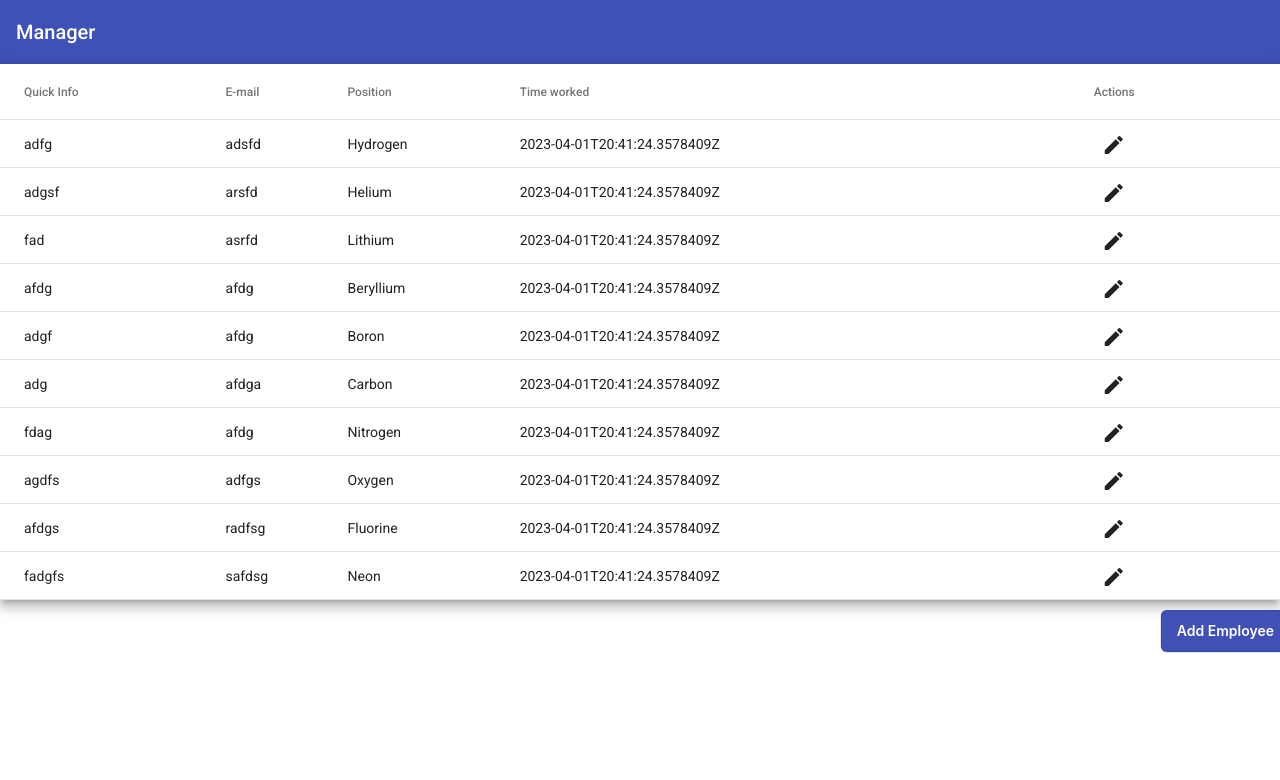
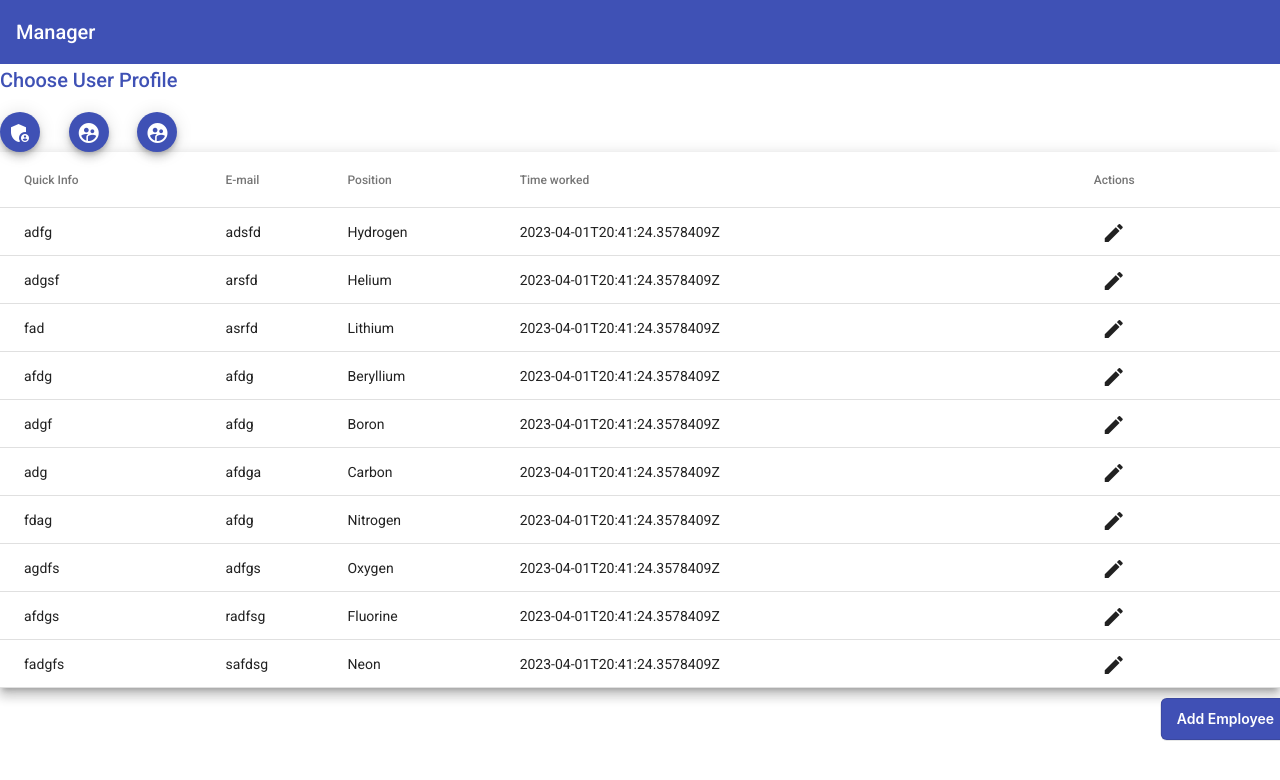
Before and after one commit to NeluDragan/employee, an Angular app: page /employees in a window 1280 px wide. Shown: the top 780 px of the page. Built offline with nearby package versions, Linux system fonts and the light colour scheme.

Commit message:
added 3 buttons, no ts

```diff
--- a/src/app/app-routing.module.ts
+++ b/src/app/app-routing.module.ts
@@ -1,6 +1,7 @@
 import { NgModule } from '@angular/core'
 import { RouterModule, Routes } from '@angular/router'
 import { EmployeesComponent } from './components/employees/employees.component'
+
 
 const routes: Routes = [
   {
--- a/src/app/app.component.html
+++ b/src/app/app.component.html
@@ -1,3 +1,3 @@
 <mat-toolbar color="primary">Manager</mat-toolbar>
-
+<app-login></app-login>
 <router-outlet></router-outlet>
--- /dev/null
+++ b/src/app/components/login/login.component.html
@@ -0,0 +1,25 @@
+<mat-card-title class="login-card">
+	<section>
+<h2>Choose User Profile</h2>
+
+<div class="button-row">
+<div class="flex-container">
+	<div class="button-container">
+        <button mat-mini-fab color="primary" aria-label="Example icon button with a menu icon">
+          <mat-icon>admin_panel_settings</mat-icon>
+        </button>
+      </div>
+      <div class="button-container">
+        <button mat-mini-fab color="primary" aria-label="Example icon button with a menu icon">
+          <mat-icon>supervised_user_circle</mat-icon>
+        </button>
+      </div>
+      <div class="button-container">
+        <button mat-mini-fab color="primary" aria-label="Example icon button with a menu icon">
+          <mat-icon>supervised_user_circle</mat-icon>
+        </button>
+      </div>
+</div>
+</div>
+</section>
+</mat-card-title>
--- /dev/null
+++ b/src/app/components/login/login.component.scss
@@ -0,0 +1,25 @@
+.flex-container{
+	display: flex;
+  justify-content: space-between;
+  flex-wrap: wrap;
+}
+
+button-row {
+  display: table-cell;
+  max-width: 600px;
+}
+
+.button-container {
+  display: flex;
+  justify-content: center;
+
+}
+
+section {
+  display: table;
+  color: rgba(63,81,181,255);
+}
+
+.login-card{
+	stroke: 2px;
+}
--- /dev/null
+++ b/src/app/components/login/login.component.ts
@@ -0,0 +1,16 @@
+import { Component, OnInit } from '@angular/core';
+
+
+@Component({
+  selector: 'app-login',
+  templateUrl: './login.component.html',
+  styleUrls: ['./login.component.scss']
+})
+export class LoginComponent implements OnInit {
+
+  constructor() { }
+
+  ngOnInit(): void {
+  }
+
+}
```
Also changed, not shown: src/app/app.module.ts (+6 -2 lines), 1 other file (tests, documents, lock files or other folders).
